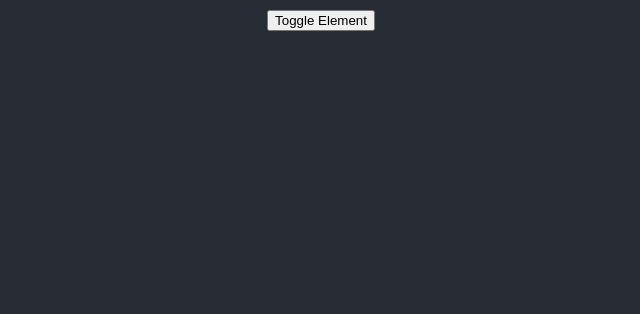
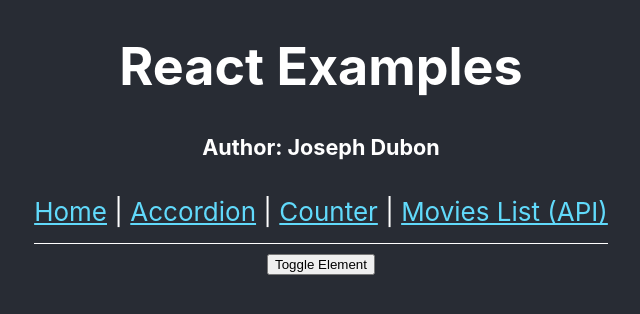
Before and after one commit to josephdubon/react-for-everyone, a React (Create React App) app: page /accordion in a window 1280 px wide. Shown: the top 314 px of the page, without its empty margins (319-959 px from the left). Built offline with nearby package versions, Linux system fonts and the light colour scheme.

Commit message:
nested routes inside app for auto ui -will add nav to all pages inside nested route, added movie-detail to list

```diff
--- a/src/index.js
+++ b/src/index.js
@@ -7,15 +7,18 @@
 import {Accordion} from "./Accordion";
 import {Counter} from "./Counter";
 import {MoviesList} from "./movies/MovieLists";
+import {MovieDetail} from "./movies/MovieDetail";
 
 ReactDOM.render(
     <React.StrictMode>
         <BrowserRouter>
             <Routes>
-                <Route path="/" element={<App/>}/>
-                <Route path="accordion" element={<Accordion/>}/>
-                <Route path="counter" element={<Counter/>}/>
-                <Route path="movies-list" element={<MoviesList/>}/>
+                <Route path="/" element={<App/>}>
+                    <Route path="accordion" element={<Accordion/>}/>
+                    <Route path="counter" element={<Counter/>}/>
+                    <Route path="movies-list" element={<MoviesList/>}/>
+                    <Route path="movie-detail" element={<MovieDetail/>}/>
+                </Route>
             </Routes>
         </BrowserRouter>
     </React.StrictMode>,
```
